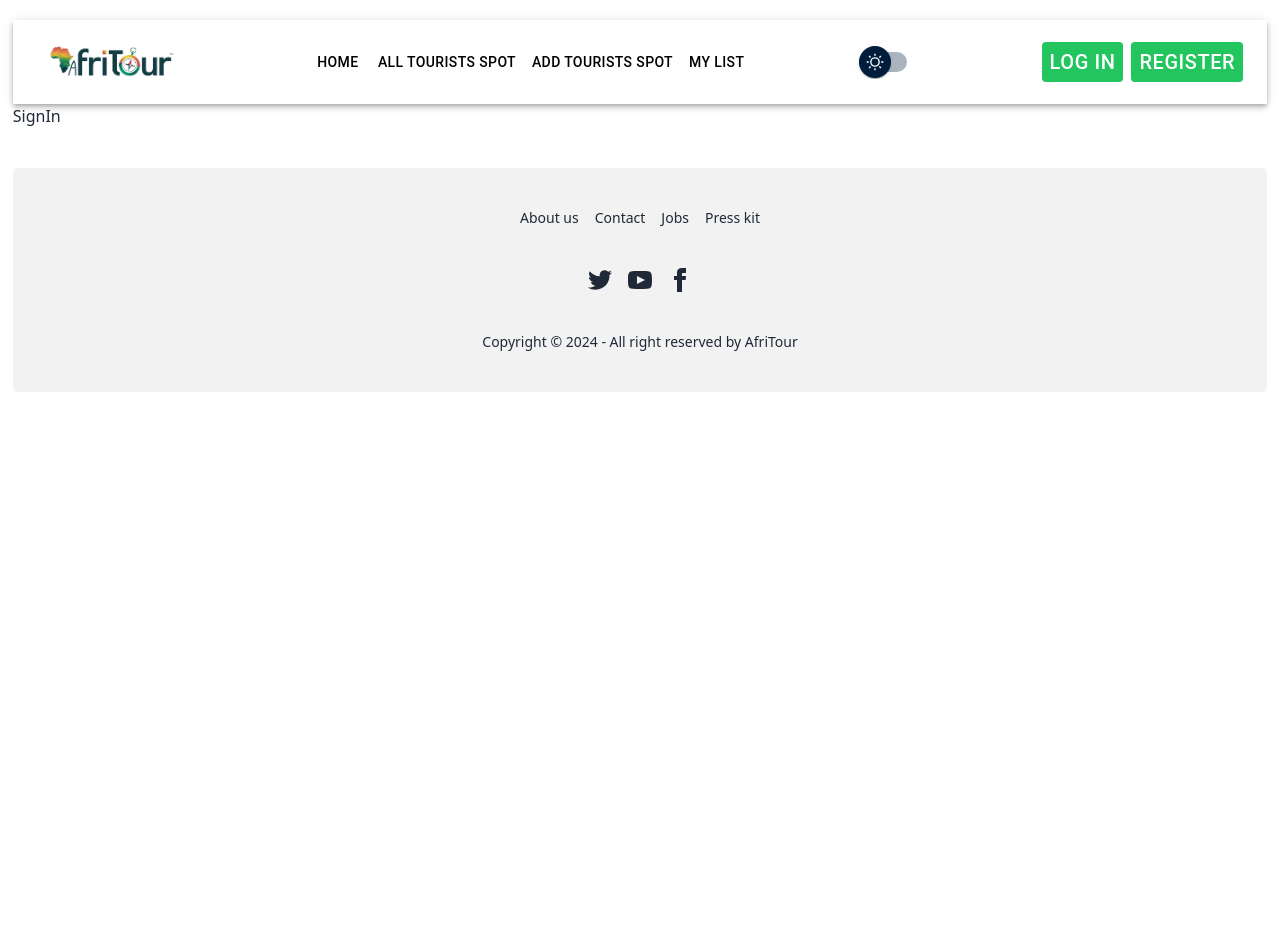
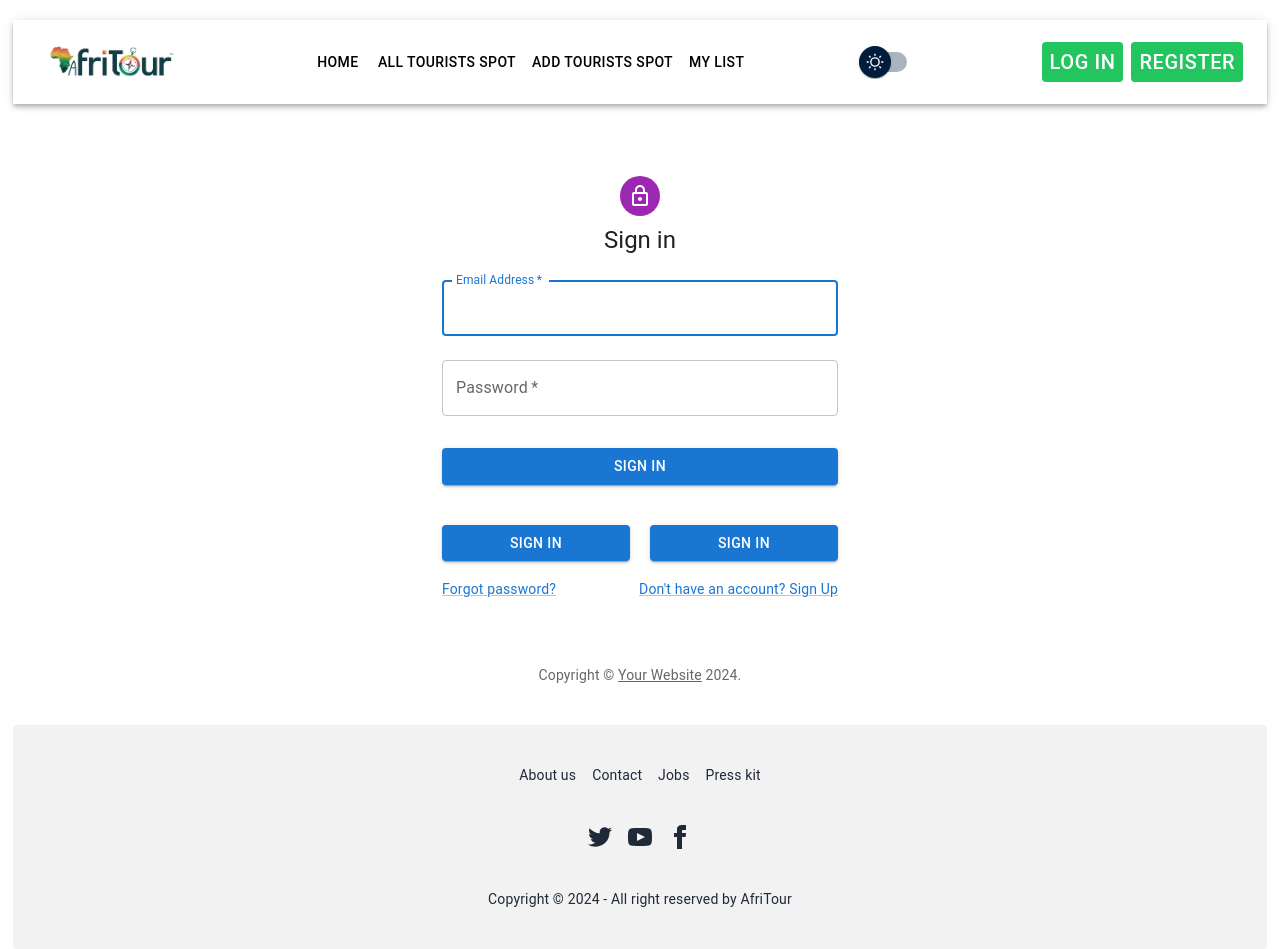
Before and after one commit to saifullah-10/Afritour-website-client, a React (Vite) app: page /signin in a window 1280 px wide. Before the commit the page ends 800 px from the top, so only its background shows below. Built offline with nearby package versions, Linux system fonts and the light colour scheme.

Commit message:
update auth pages design

```diff
--- a/src/pages/SignIn.jsx
+++ b/src/pages/SignIn.jsx
@@ -1,3 +1,138 @@
+import Avatar from "@mui/material/Avatar";
+import Button from "@mui/material/Button";
+import CssBaseline from "@mui/material/CssBaseline";
+import TextField from "@mui/material/TextField";
+import Link from "@mui/material/Link";
+import Grid from "@mui/material/Grid";
+import Box from "@mui/material/Box";
+import LockOutlinedIcon from "@mui/icons-material/LockOutlined";
+import Typography from "@mui/material/Typography";
+import Container from "@mui/material/Container";
+import { createTheme, ThemeProvider } from "@mui/material/styles";
+
+function Copyright(props) {
+  return (
+    <Typography
+      variant="body2"
+      color="text.secondary"
+      align="center"
+      {...props}
+    >
+      {"Copyright © "}
+      <Link color="inherit" href="https://mui.com/">
+        Your Website
+      </Link>{" "}
+      {new Date().getFullYear()}
+      {"."}
+    </Typography>
+  );
+}
+
+// TODO remove, this demo shouldn't need to reset the theme.
+
+const defaultTheme = createTheme();
+
 export default function SignIn() {
-  return <div>SignIn</div>;
+  const handleSubmit = (event) => {
+    event.preventDefault();
+    const data = new FormData(event.currentTarget);
+    console.log({
+      email: data.get("email"),
+      password: data.get("password"),
+    });
+  };
+
+  return (
+    <ThemeProvider theme={defaultTheme}>
+      <Container component="main" maxWidth="xs">
+        <CssBaseline />
+        <Box
+          sx={{
+            marginTop: 8,
+            display: "flex",
+            flexDirection: "column",
+            alignItems: "center",
+          }}
+        >
+          <Avatar sx={{ m: 1, bgcolor: "secondary.main" }}>
+            <LockOutlinedIcon />
+          </Avatar>
+          <Typography component="h1" variant="h5">
+            Sign in
+          </Typography>
+          <Box
+            component="form"
+            onSubmit={handleSubmit}
+            noValidate
+            sx={{ mt: 1 }}
+          >
+            <TextField
+              margin="normal"
+              required
+              fullWidth
+              id="email"
+              label="Email Address"
+              name="email"
+              autoComplete="email"
+              autoFocus
+            />
+            <TextField
+              margin="normal"
+              required
+              fullWidth
+              name="password"
+              label="Password"
+              type="password"
+              id="password"
+              autoComplete="current-password"
+            />
+
+            <Button
+              type="submit"
+              fullWidth
+              variant="contained"
+              sx={{ mt: 3, mb: 2 }}
+            >
+              Sign In
+            </Button>
+            <Grid container sx={{ gap: "20px" }}>
+              <Grid item xs>
+                <Button
+                  type="submit"
+                  fullWidth
+                  variant="contained"
+                  sx={{ mt: 3, mb: 2 }}
+                >
+                  Sign In
+                </Button>
+              </Grid>
+              <Grid item xs>
+                <Button
+                  type="submit"
+                  fullWidth
+                  variant="contained"
+                  sx={{ mt: 3, mb: 2 }}
+                >
+                  Sign In
+                </Button>
+              </Grid>
+            </Grid>
+            <Grid container>
+              <Grid item xs>
+                <Link href="#" variant="body2">
+                  Forgot password?
+                </Link>
+              </Grid>
+              <Grid item>
+                <Link href="#" variant="body2">
+                  {"Don't have an account? Sign Up"}
+                </Link>
+              </Grid>
+            </Grid>
+          </Box>
+        </Box>
+        <Copyright sx={{ mt: 8, mb: 4 }} />
+      </Container>
+    </ThemeProvider>
+  );
 }
--- a/src/pages/SignUp.jsx
+++ b/src/pages/SignUp.jsx
@@ -1,3 +1,144 @@
+import Avatar from "@mui/material/Avatar";
+import Button from "@mui/material/Button";
+import CssBaseline from "@mui/material/CssBaseline";
+import TextField from "@mui/material/TextField";
+import FormControlLabel from "@mui/material/FormControlLabel";
+import Checkbox from "@mui/material/Checkbox";
+import Link from "@mui/material/Link";
+import Grid from "@mui/material/Grid";
+import Box from "@mui/material/Box";
+import LockOutlinedIcon from "@mui/icons-material/LockOutlined";
+import Typography from "@mui/material/Typography";
+import Container from "@mui/material/Container";
+import { createTheme, ThemeProvider } from "@mui/material/styles";
+
+function Copyright(props) {
+  return (
+    <Typography
+      variant="body2"
+      color="text.secondary"
+      align="center"
+      {...props}
+    >
+      {"Copyright © "}
+      <Link color="inherit" href="https://mui.com/">
+        Your Website
+      </Link>{" "}
+      {new Date().getFullYear()}
+      {"."}
+    </Typography>
+  );
+}
+
+// TODO remove, this demo shouldn't need to reset the theme.
+
+const defaultTheme = createTheme();
+
 export default function SignUp() {
-  return <div>SingUp</div>;
+  const handleSubmit = (event) => {
+    event.preventDefault();
+    const data = new FormData(event.currentTarget);
+    console.log({
+      email: data.get("email"),
+      password: data.get("password"),
+    });
+  };
+
+  return (
+    <ThemeProvider theme={defaultTheme}>
+      <Container component="main" maxWidth="xs">
+        <CssBaseline />
+        <Box
+          sx={{
+            marginTop: 8,
+            display: "flex",
+            flexDirection: "column",
+            alignItems: "center",
+          }}
+        >
+          <Avatar sx={{ m: 1, bgcolor: "secondary.main" }}>
+            <LockOutlinedIcon />
+          </Avatar>
+          <Typography component="h1" variant="h5">
+            Sign up
+          </Typography>
+          <Box
+            component="form"
+            noValidate
+            onSubmit={handleSubmit}
+            sx={{ mt: 3 }}
+          >
+            <Grid container spacing={2}>
+              <Grid item xs={12} sm={6}>
+                <TextField
+                  autoComplete="given-name"
+                  name="firstName"
+                  required
+                  fullWidth
+                  id="firstName"
+                  label="First Name"
+                  autoFocus
+                />
+              </Grid>
+              <Grid item xs={12} sm={6}>
+                <TextField
+                  required
+                  fullWidth
+                  id="lastName"
+                  label="Last Name"
+                  name="lastName"
+                  autoComplete="family-name"
+                />
+              </Grid>
+              <Grid item xs={12}>
+                <TextField
+                  required
+                  fullWidth
+                  id="email"
+                  label="Email Address"
+                  name="email"
+                  autoComplete="email"
+                />
+              </Grid>
+              <Grid item xs={12}>
+                <TextField
+                  required
+                  fullWidth
+                  name="password"
+                  label="Password"
+                  type="password"
+                  id="password"
+                  autoComplete="new-password"
+                />
+              </Grid>
+              <Grid item xs={12}>
+                <FormControlLabel
+                  control={
+                    <Checkbox value="allowExtraEmails" color="primary" />
+                  }
+                  label="I want to receive inspiration, marketing promotions and updates via email."
+                />
+              </Grid>
+            </Grid>
+            <Button
+              type="submit"
+              fullWidth
+              variant="contained"
+              sx={{ mt: 3, mb: 2 }}
+            >
+              Sign Up
+            </Button>
+            <Grid container justifyContent="flex-end">
+              <Grid item>
+                <Link href="#" variant="body2">
+                  Already have an account? Sign in
+                </Link>
+              </Grid>
+            </Grid>
+          </Box>
+        </Box>
+        <Copyright sx={{ mt: 5 }} />
+      </Container>
+    </ThemeProvider>
+  );
 }
```
